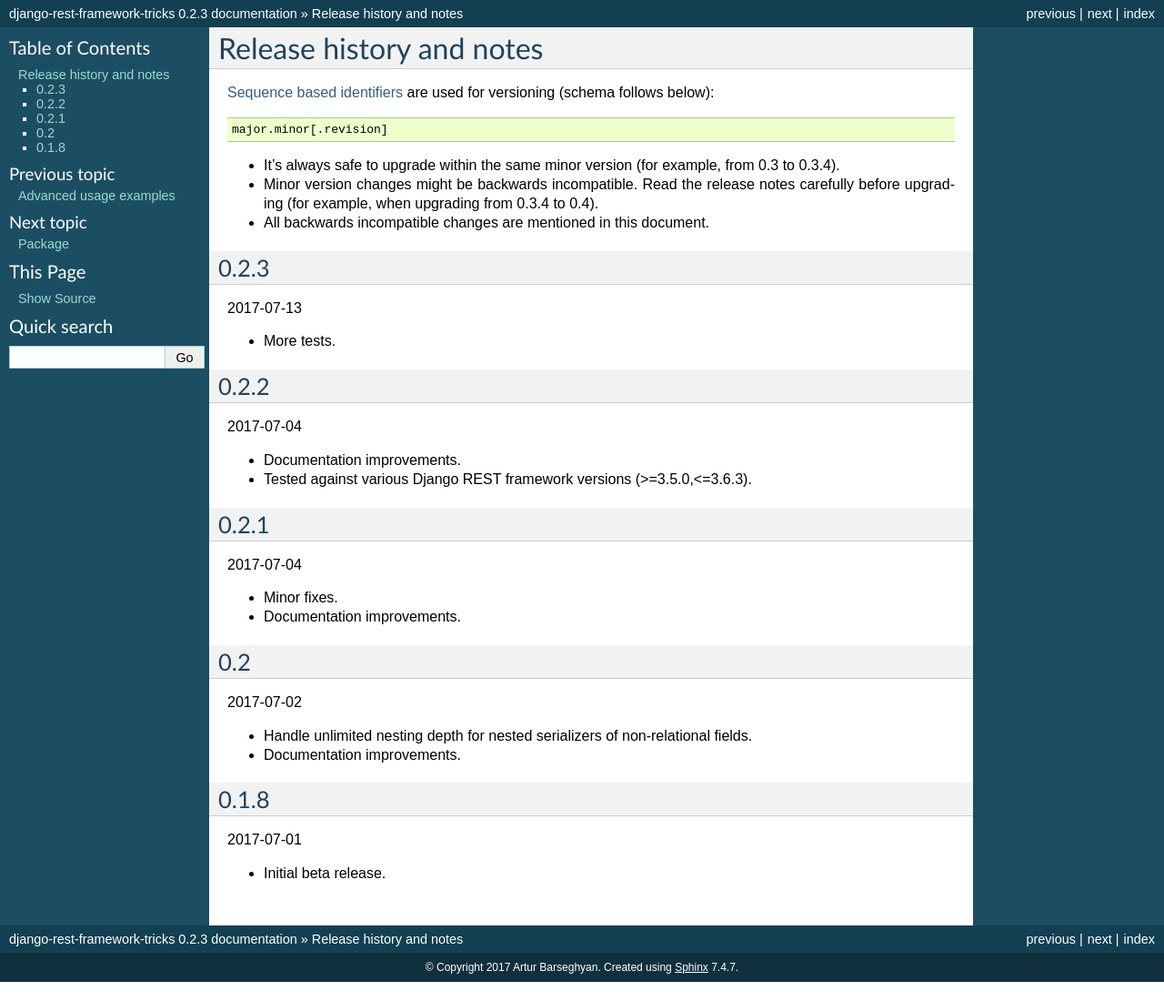
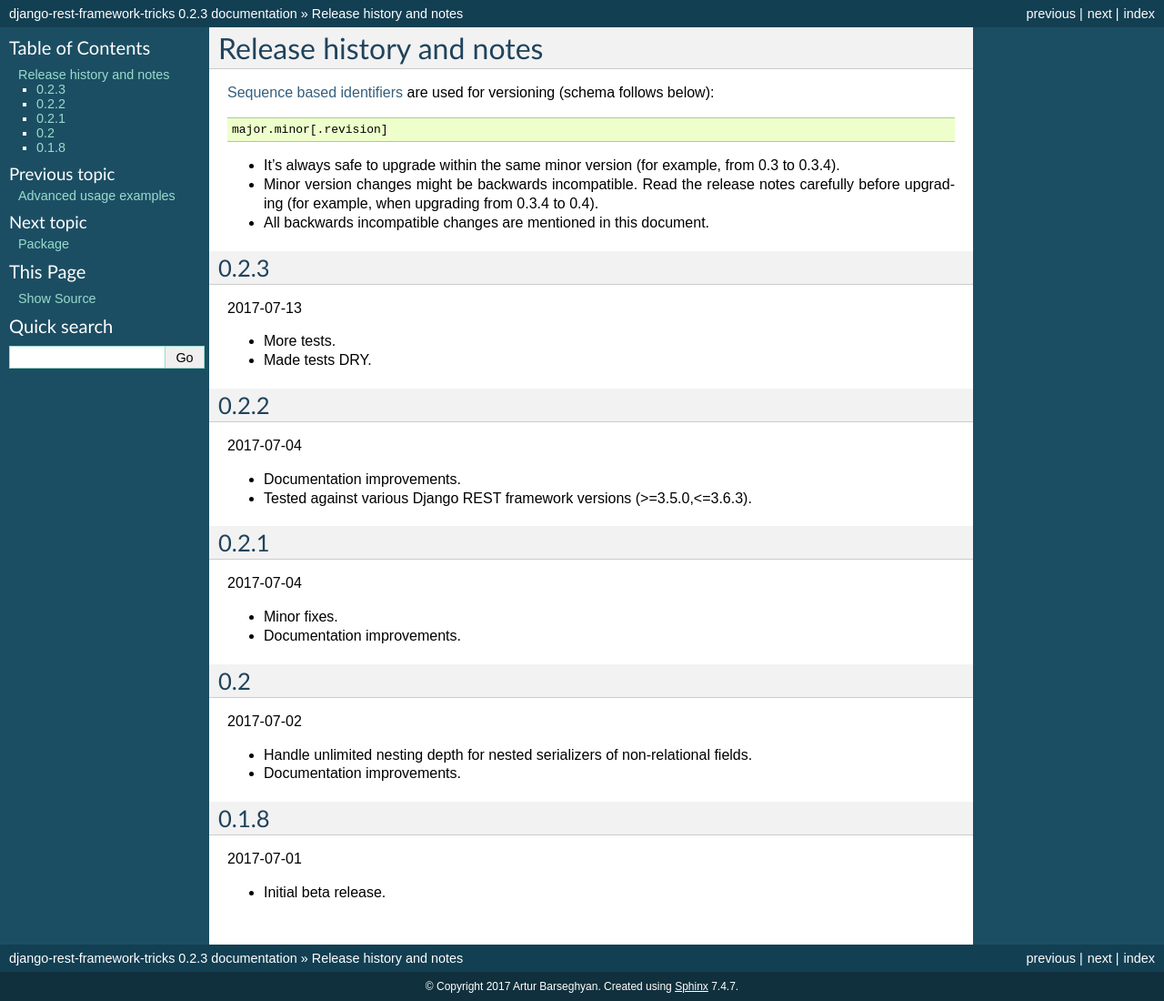
Before and after one commit to barseghyanartur/django-rest-framework-tricks, a Sphinx documentation site: the page built from docs/changelog.rst, in a window 1280 px wide. Shown: the whole page at 91% size. Built offline with Sphinx 7.4.7, drawn with Linux system fonts in a browser that asks for light colours; pages that are not in the unit, such as notebooks, are missing from menus; before the commit the page ends 1079 px from its top, so only the background shows below that.

Commit message:
changelog updated

```diff
--- a/CHANGELOG.rst
+++ b/CHANGELOG.rst
@@ -20,6 +20,7 @@ are used for versioning (schema follows below):
 2017-07-13
 
 - More tests.
+- Made tests DRY.
 
 0.2.2
 -----
--- a/docs/changelog.rst
+++ b/docs/changelog.rst
@@ -20,6 +20,7 @@ are used for versioning (schema follows below):
 2017-07-13
 
 - More tests.
+- Made tests DRY.
 
 0.2.2
 -----
```
